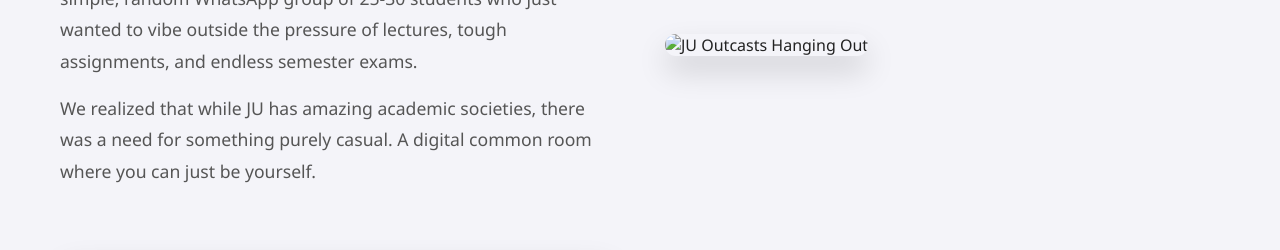
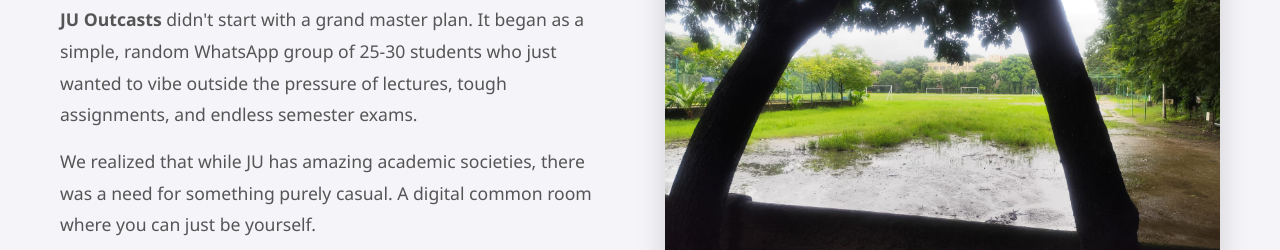
Before and after one commit to unknowndevloper-1/juoutcasts-testing, a plain HTML site: page about.html in a window 1280 px wide. Shown: the part 327-577 px from the top of the page. Drawn offline with Linux system fonts and the light colour scheme.

Commit message:
Update about.html

```diff
--- a/about.html
+++ b/about.html
@@ -38,7 +38,7 @@
                 <p>We realized that while JU has amazing academic societies, there was a need for something purely casual. A digital common room where you can just be yourself.</p>
             </div>
             <div>
-                <img src="group_photo.jpg" alt="JU Outcasts Hanging Out" class="about-image">
+                <img src="assets/slide/2.jpeg" alt="JU Outcasts Hanging Out" class="about-image">
             </div>
         </div>
 
```
